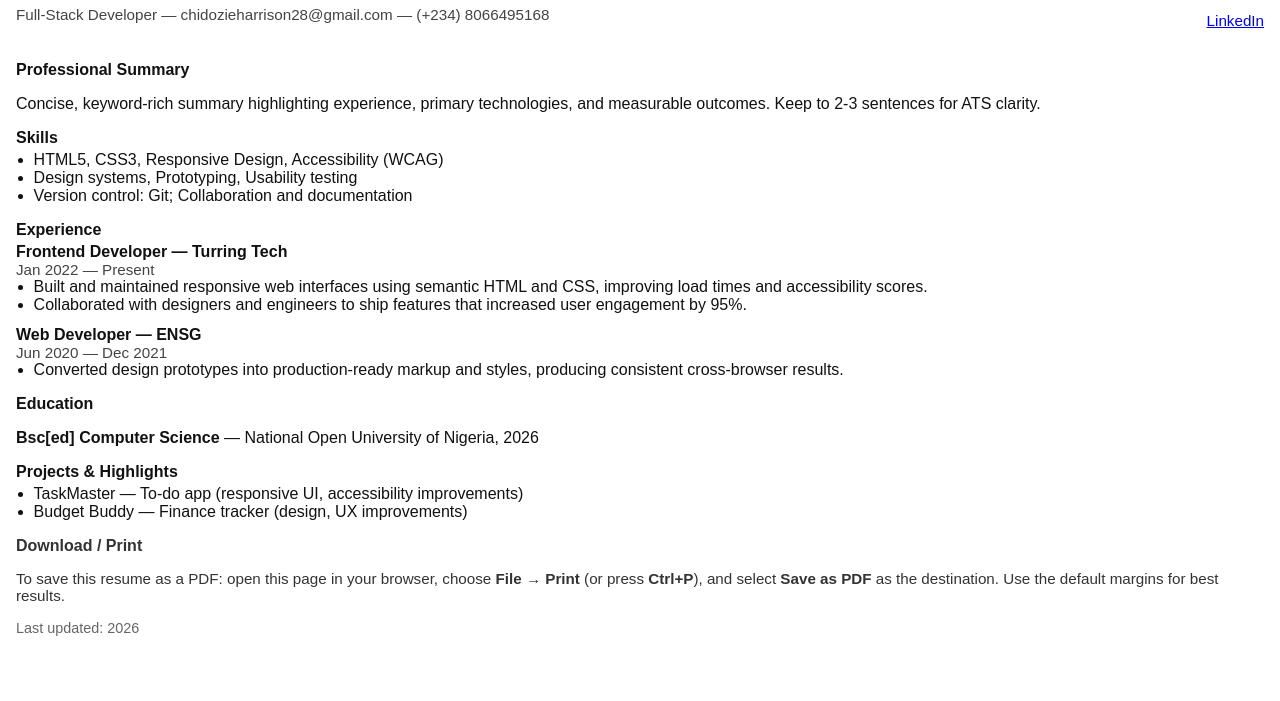
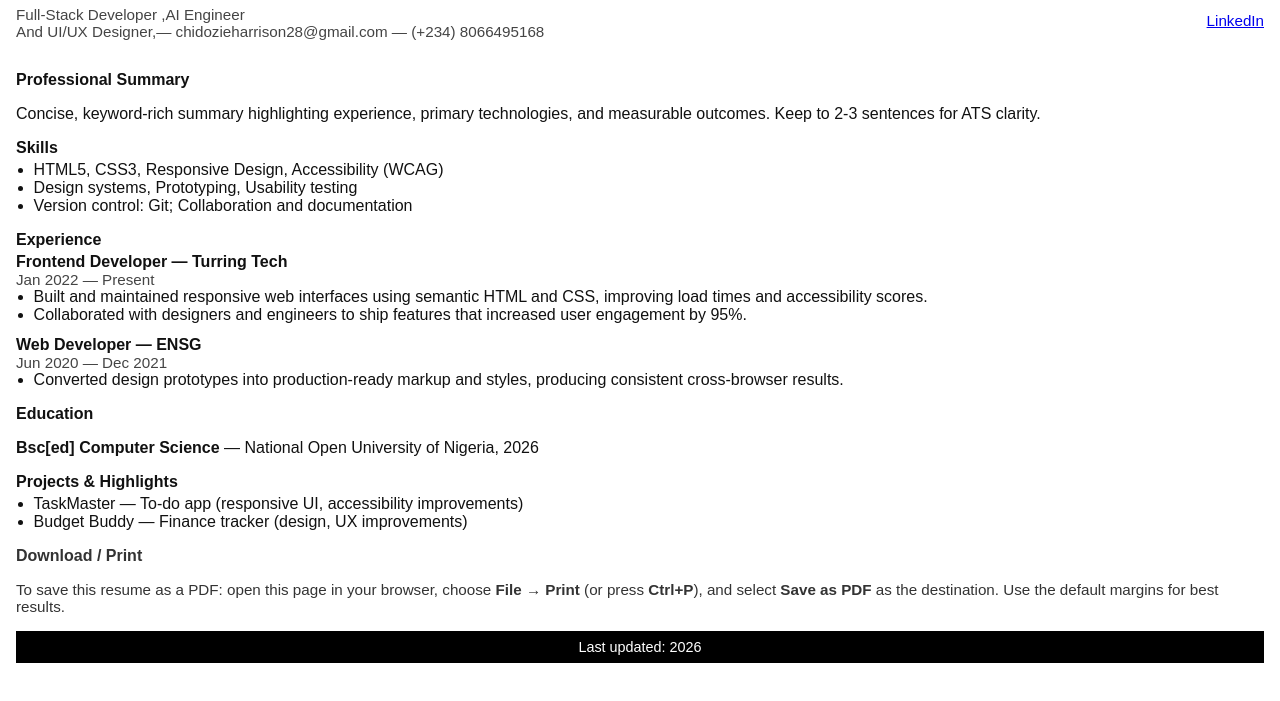
Before and after one commit to chidozieharrison28-source/PersonalPortfolioSite, a plain HTML site: page resume.html in a window 1280 px wide. Shown: the part 51-752 px from the top of the page. Drawn offline with Linux system fonts and the light colour scheme.

Commit message:
Updated Resume

```diff
--- a/resume.html
+++ b/resume.html
@@ -34,7 +34,7 @@
   <header>
     <div>
       <h1>Okoye Harrison Chidozie</h1>
-      <p class="muted">Full-Stack Developer — chidozieharrison28@gmail.com — (+234) 8066495168</p>
+      <p class="muted">Full-Stack Developer ,AI Engineer<br> And UI/UX Designer,— chidozieharrison28@gmail.com — (+234) 8066495168</p>
     </div>
     <div class="contact">
       <p><a href="https://github.com/chidozieharrison28-source" target="_blank" rel="noopener noreferrer">GitHub</a></p>
@@ -95,6 +95,8 @@
     <p>To save this resume as a PDF: open this page in your browser, choose <strong>File → Print</strong> (or press <strong>Ctrl+P</strong>), and select <strong>Save as PDF</strong> as the destination. Use the default margins for best results.</p>
   </section>
 
-  <footer style="margin-top:1rem; font-size:0.9rem; color:#666;">Last updated: 2026</footer>
+  <footer style="margin-top:1rem; font-size:0.9rem; color:white
+  ; text-align:center; padding:0.5rem;
+  background-color: #000;">Last updated: 2026</footer>
 </body>
 </html>
```
